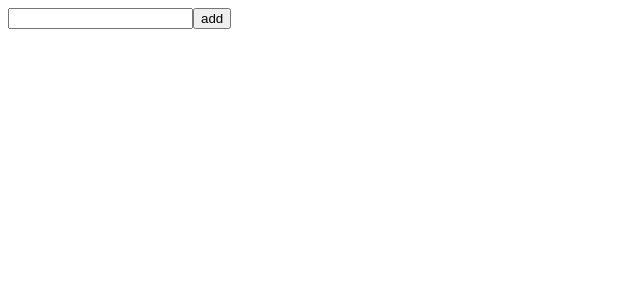
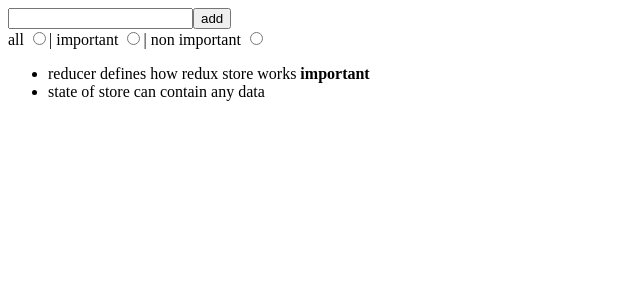
Before and after one commit to danutdotrar/FSO-recap, a React (Vite) app in the folder part6/courseinfo/: page / in a window 1280 px wide. Shown: the top 300 px of the page, without its empty margins (0-640 px from the left). Built offline with nearby package versions, Linux system fonts and the light colour scheme.

Commit message:
Add part6b intro

```diff
--- a/part6/courseinfo/src/App.jsx
+++ b/part6/courseinfo/src/App.jsx
@@ -5,10 +5,40 @@ import Notes from "./components/Notes";
 
 // App
 const App = () => {
+    const filterSelected = (value) => {
+        console.log(value);
+    };
+
     return (
         <>
             <div>
                 <NewNote />
+                <div>
+                    all{" "}
+                    <input
+                        type="radio"
+                        name="filter"
+                        onChange={() => {
+                            filterSelected("ALL");
+                        }}
+                    />
+                    | important{" "}
+                    <input
+                        type="radio"
+                        name="filter"
+                        onChange={() => {
+                            filterSelected("IMPORTANT");
+                        }}
+                    />
+                    | non important{" "}
+                    <input
+                        type="radio"
+                        name="filter"
+                        onChange={() => {
+                            filterSelected("NONIMPORTANT");
+                        }}
+                    />
+                </div>
                 <Notes />
             </div>
         </>
--- a/part6/courseinfo/src/reducers/noteReducer.js
+++ b/part6/courseinfo/src/reducers/noteReducer.js
@@ -1,6 +1,19 @@
 import { createStore } from "redux";
 
-const noteReducer = (state = [], action) => {
+const initialState = [
+    {
+        content: "reducer defines how redux store works",
+        important: true,
+        id: 1,
+    },
+    {
+        content: "state of store can contain any data",
+        important: false,
+        id: 2,
+    },
+];
+
+const noteReducer = (state = initialState, action) => {
     switch (action.type) {
         case "NEW_NOTE":
             return [...state, action.payload];
```
